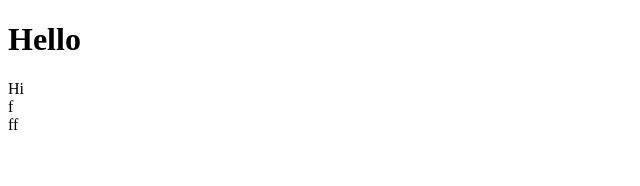
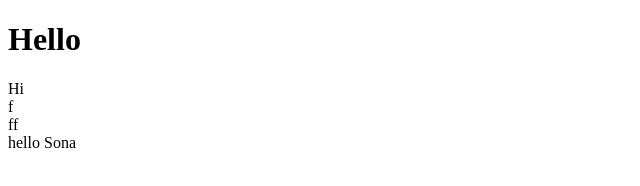
Before and after one commit to suranjit9/Js-coupon, a plain HTML site: page index.html in a window 1280 px wide. Shown: the full height of the page, 0-640 px from the left. Drawn offline with Linux system fonts and the light colour scheme.

Commit message:
Secand uploded

```diff
--- a/index.html
+++ b/index.html
@@ -11,5 +11,6 @@
     <div id="hello2">f</div>
     <div id="hello3">ff</div>
   <script src="cart.js"></script>
+  hello Sona
 </body>
 </html>
```
